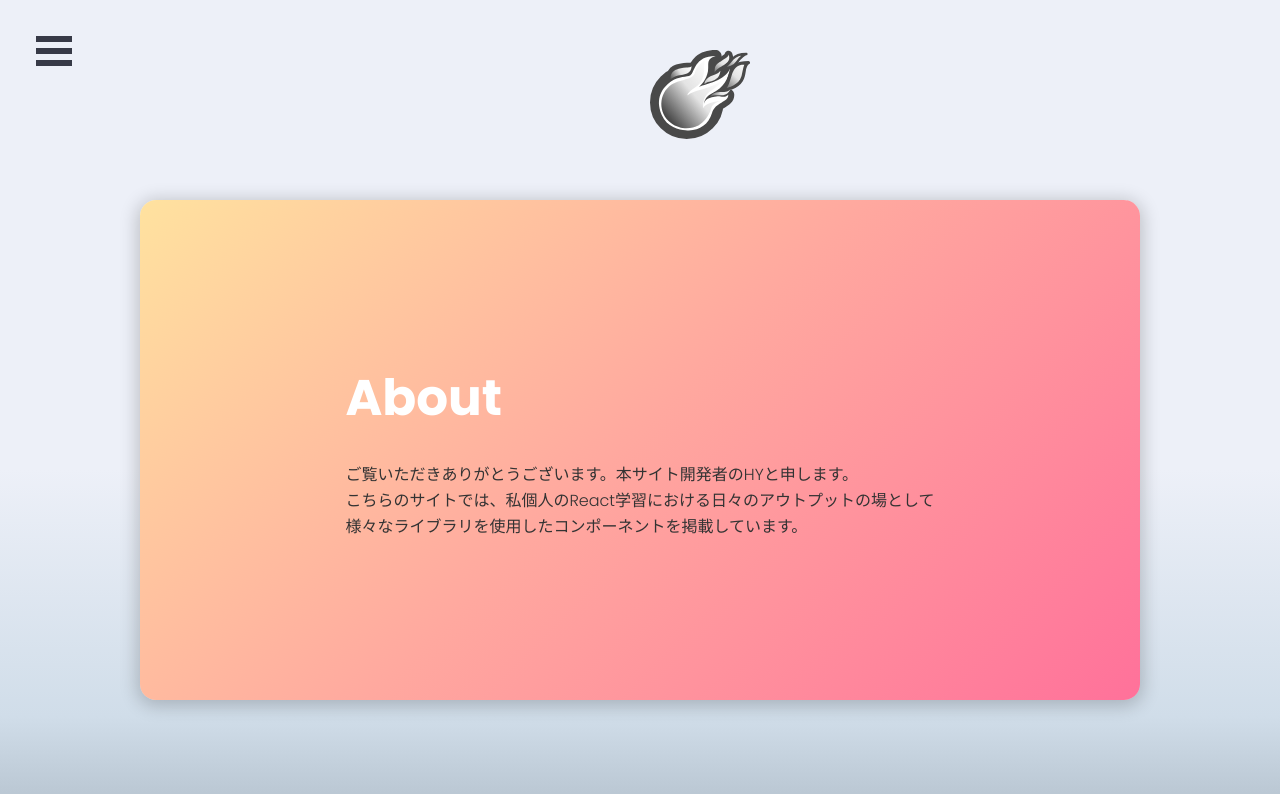
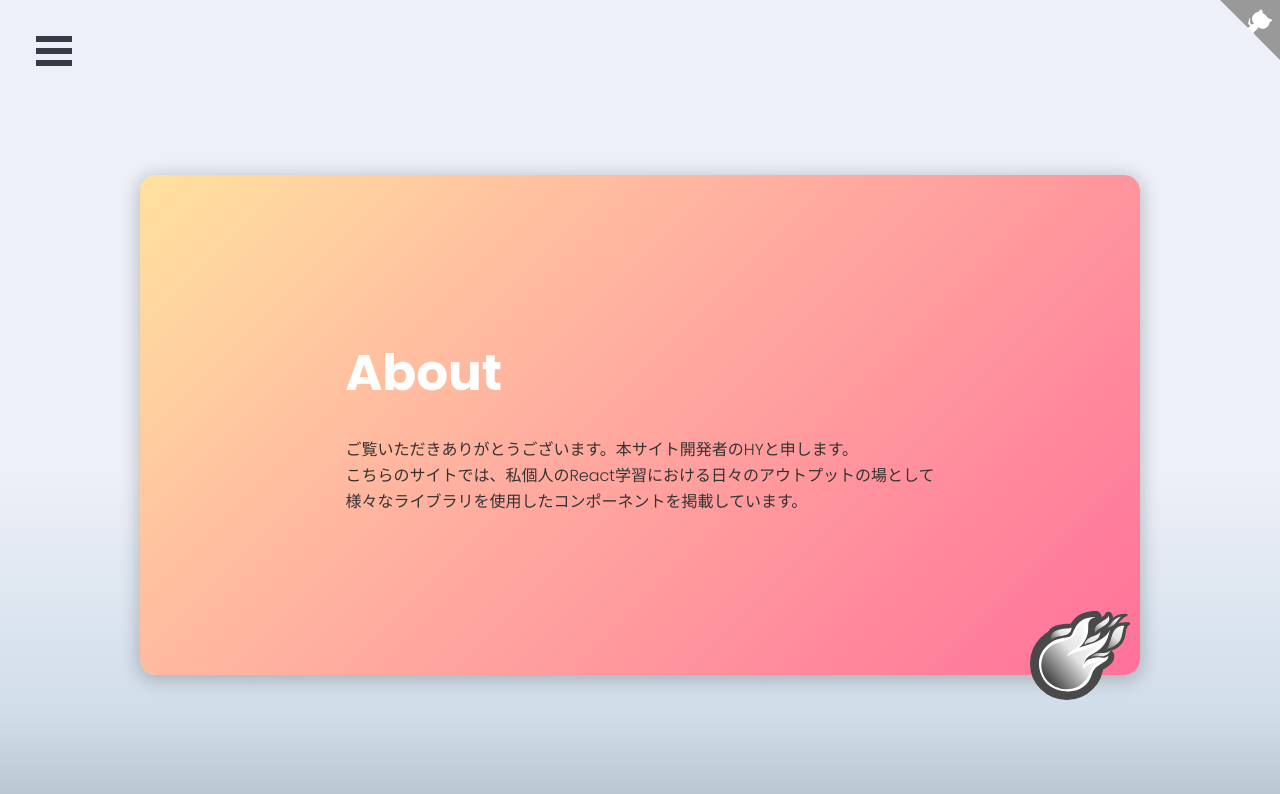
Before and after one commit to YutaHoshino414/gallary-project02, a Next.js app: page /about in a window 1280 px wide. Shown: the top 794 px of the page. Built offline with nearby package versions, Linux system fonts and the light colour scheme.

Commit message:
fix some styles change

```diff
--- a/components/AboutCard.js
+++ b/components/AboutCard.js
@@ -16,7 +16,6 @@
 	height: 100%;
 	transition: transform 1s;
 	transform-style: preserve-3d;
-	cursor: pointer;
 	position: relative;
 `
 
@@ -55,7 +54,7 @@
         console.log(flipped)
     }
     return (
-        <div css={card}><button onClick={handleFlip}><img src={fire.src} width={100} className={styles.fire} /></button>
+        <div css={card}>
 		<div  css={card__inner}  className={flipped ? "is_flipped":""}>
 			<div css={cardFace__front}  className={styles.card__face}>
 				<div css={front_content}>
@@ -96,6 +95,7 @@
 				</div>
 			</div>
 		</div>
+		<button onClick={handleFlip}><img src={fire.src} width={100} className={styles.fire} /></button>
 	</div>
     );
 }
--- a/pages/about.js
+++ b/pages/about.js
@@ -6,6 +6,41 @@
   return (
     <div className={styles.about}>
       <AboutCard />
+      <a href="https://github.com/YutaHoshino414/gallary-project02"
+          target="_blank"
+      >
+          <svg
+              width="80"
+              height="80"
+              viewBox="0 0 250 250"
+              style={{
+                  position: "absolute",
+                  top: "0",
+                  right: "0",
+                  border: "0",
+                  width: "60px",
+                  height: "60px",
+                  zIndex: 1005,
+              }}
+              class="github-corner"
+          >
+          <path
+              fill="#999"
+              class="github-corner__bg"
+              d="M0 0l115 115h15l12 27 108 108V0z"
+          ></path>
+          <path
+              class="octo-arm"
+              fill="#fff"
+              d="M128 109c-15-9-9-19-9-19 3-7 2-11 2-11-1-7 3-2 3-2 4 5 2 11 2 11-3 10 5 15 9 16"
+          ></path>
+          <path
+              class="octo-body"
+              fill="#fff"
+              d="M115 115s4 2 5 0l14-14c3-2 6-3 8-3-8-11-15-24 2-41 5-5 10-7 16-7 1-2 3-7 12-11 0 0 5 3 7 16 4 2 8 5 12 9s7 8 9 12c14 3 17 7 17 7-4 8-9 11-11 11 0 6-2 11-7 16-16 16-30 10-41 2 0 3-1 7-5 11l-12 11c-1 1 1 5 1 5z"
+          ></path>
+          </svg>
+      </a>
     </div>
   );
 }
--- a/styles/About.module.css
+++ b/styles/About.module.css
@@ -24,9 +24,10 @@
 
 .fire{
     position: absolute;
-    left: 650px;
-    top: 50px;
+    right: 150px;
+    bottom: 100px;
     filter: grayscale(100%);
+    cursor: pointer;
 }
 .fire:hover{filter: grayscale(0%);}
 
```
